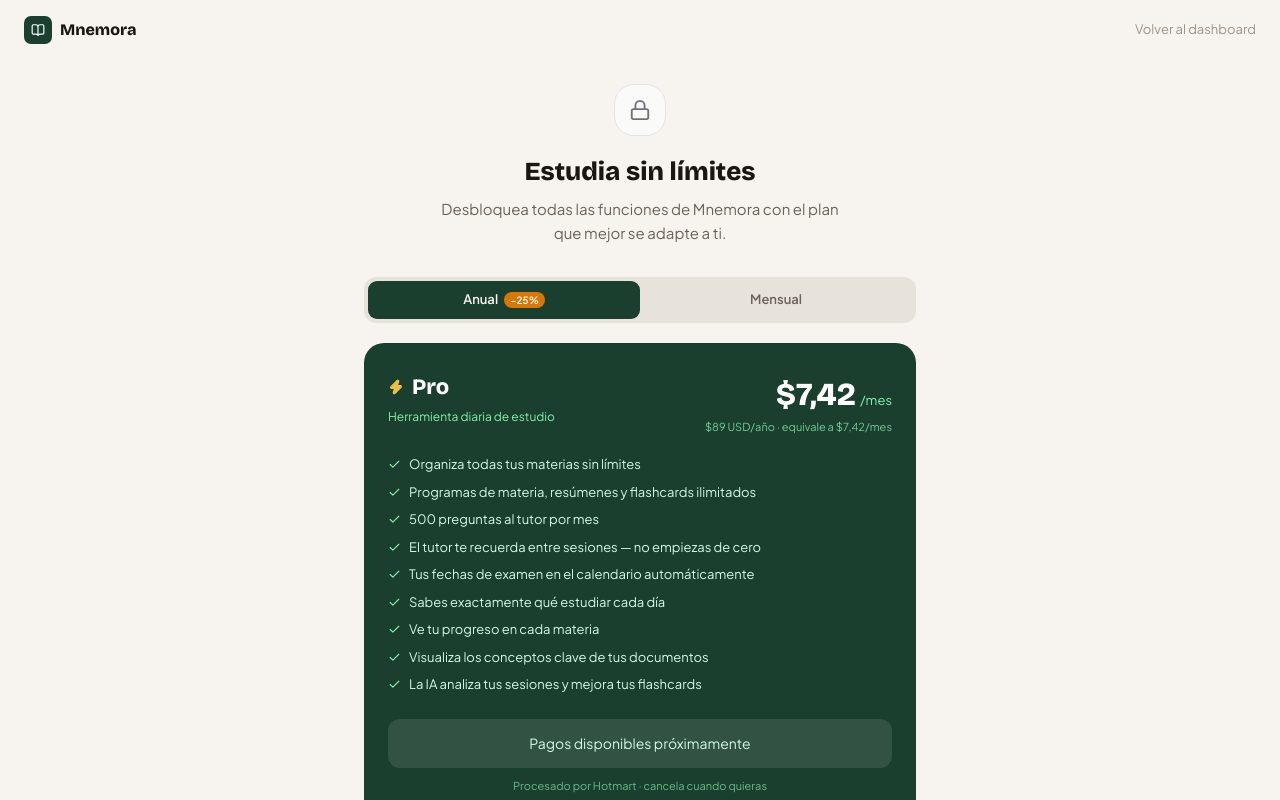
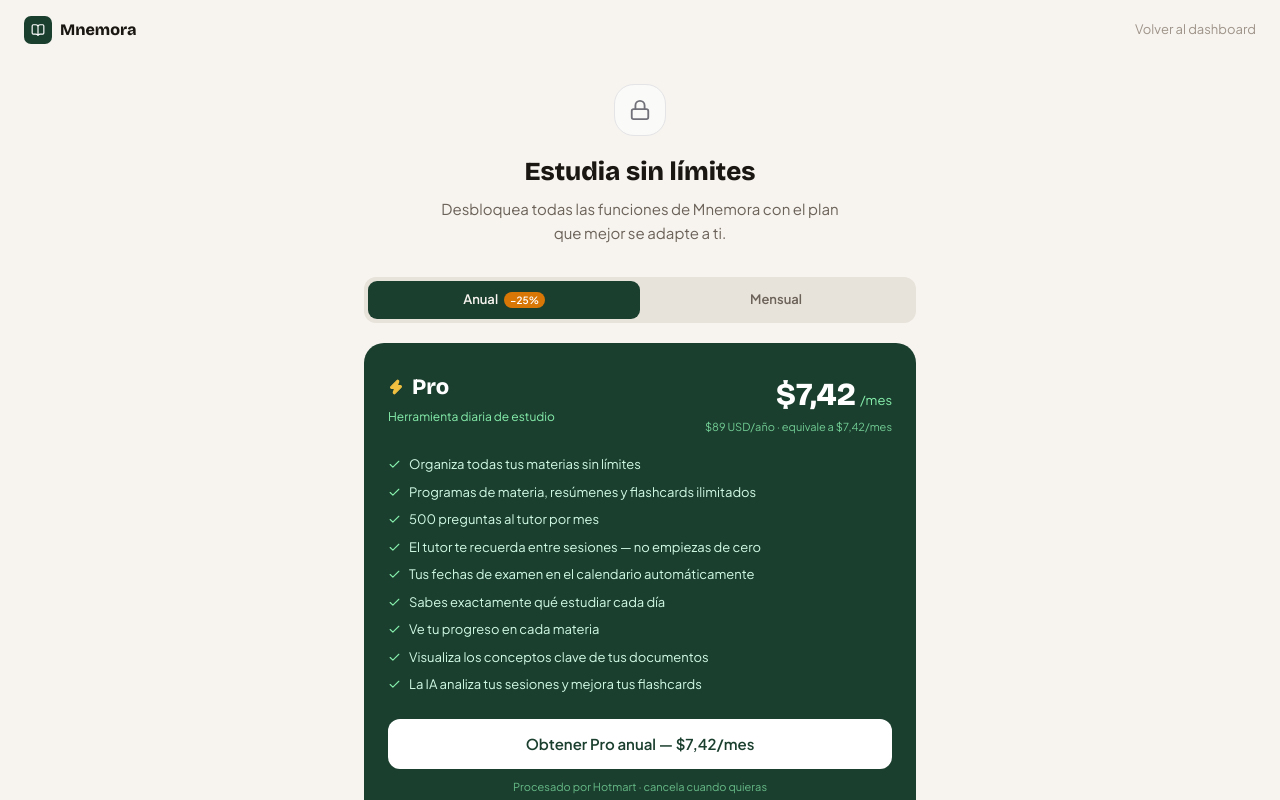
Before and after one commit to mariafcuevas95-hash/Mnemora, a Next.js app: page /upgrade in a window 1280 px wide. Shown: the top 800 px of the page. Built offline with nearby package versions, Linux system fonts and the light colour scheme; no server answers.

Commit message:
Fix upgrade page: hardcode Hotmart checkout URLs as fallback
Co-Authored-By: Claude Sonnet 4.6 <noreply@anthropic.com>

```diff
--- a/app/upgrade/page.tsx
+++ b/app/upgrade/page.tsx
@@ -50,11 +50,10 @@ const PRO_ANNUAL   = "7,42";   // $89/año ÷ 12
 const PRM_MONTHLY  = "14,99";
 const PRM_ANNUAL   = "13,25";  // $159/año ÷ 12
 
-// Checkout URLs — set in Vercel env vars, never hardcode
-const CHECKOUT_PRO_MONTHLY     = process.env.NEXT_PUBLIC_HOTMART_CHECKOUT_PRO_MONTHLY     ?? "";
-const CHECKOUT_PRO_ANNUAL      = process.env.NEXT_PUBLIC_HOTMART_CHECKOUT_PRO_ANNUAL      ?? "";
-const CHECKOUT_PREMIUM_MONTHLY = process.env.NEXT_PUBLIC_HOTMART_CHECKOUT_PREMIUM_MONTHLY ?? "";
-const CHECKOUT_PREMIUM_ANNUAL  = process.env.NEXT_PUBLIC_HOTMART_CHECKOUT_PREMIUM_ANNUAL  ?? "";
+const CHECKOUT_PRO_MONTHLY     = process.env.NEXT_PUBLIC_HOTMART_CHECKOUT_PRO_MONTHLY     ?? "https://pay.hotmart.com/X106608100N?offerId=1345481";
+const CHECKOUT_PRO_ANNUAL      = process.env.NEXT_PUBLIC_HOTMART_CHECKOUT_PRO_ANNUAL      ?? "https://pay.hotmart.com/X106608100N?offerId=1345482";
+const CHECKOUT_PREMIUM_MONTHLY = process.env.NEXT_PUBLIC_HOTMART_CHECKOUT_PREMIUM_MONTHLY ?? "https://pay.hotmart.com/X106608100N?offerId=1345483";
+const CHECKOUT_PREMIUM_ANNUAL  = process.env.NEXT_PUBLIC_HOTMART_CHECKOUT_PREMIUM_ANNUAL  ?? "https://pay.hotmart.com/X106608100N?offerId=1345484";
 
 function UpgradeContent() {
   const searchParams = useSearchParams();
```
